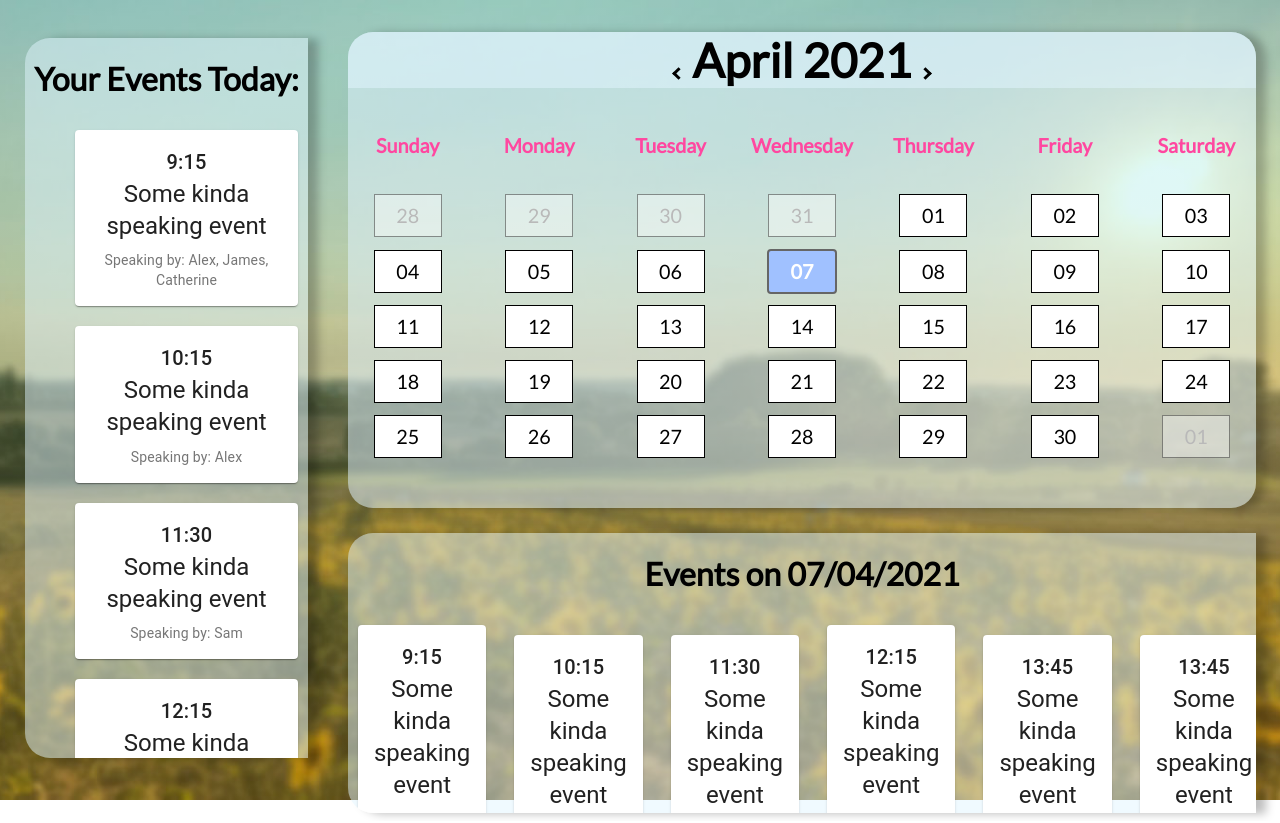
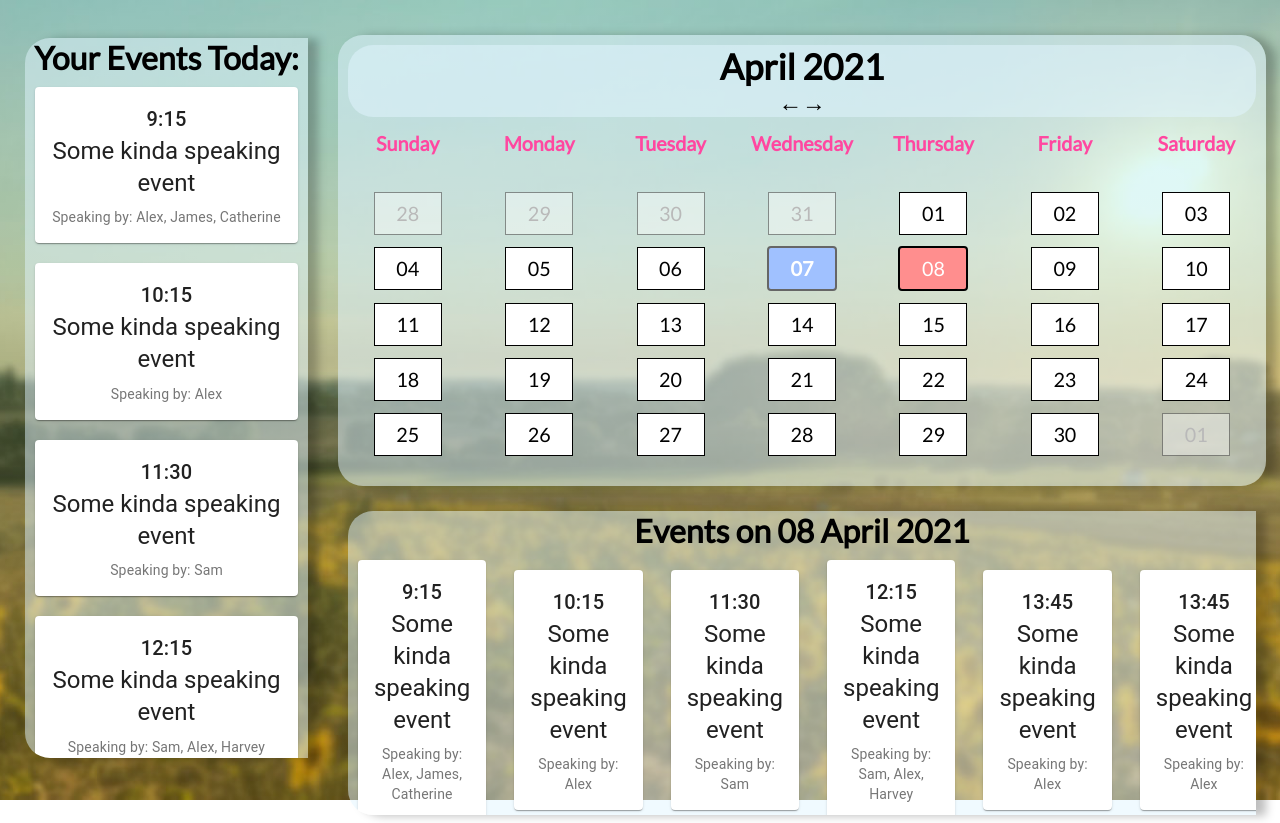
Before and after one commit to Team-25/Mynd, a React (Create React App) app in the folder Frontend/mynd/: page /Calendar in a window 1280 px wide. Built offline with nearby package versions, Linux system fonts and the light colour scheme.

Commit message:
[fixed] Fixed scss padding

```diff
--- a/Frontend/mynd/src/components/Calendar/user-calendar.scss
+++ b/Frontend/mynd/src/components/Calendar/user-calendar.scss
@@ -1,3 +1,8 @@
+*{margin:0px;padding:0px;}
+::selection {
+  color: none;
+  background: none;
+}
 .calendar-container {
     font-size: calc(16px + (26 - 16) * ((100vw - 300px) / (1600 - 300)));
     justify-content: center;
@@ -6,36 +11,12 @@
     text-align: center;
     border-radius: 25px;
     margin: 0 auto;
+    margin-top: 35px;
     margin-bottom: 25px;
+    padding: 10px;
+    padding-bottom: 30px;
     box-shadow: 10px 1px 10px #00000041;
     width:95%;
-}
-
-.arrow {
-  border: solid black;
-  border-width: 0 3px 3px 0;
-  display: inline-block;
-  padding: 3px;
-}
-
-.right {
-  transform: rotate(-45deg);
-  -webkit-transform: rotate(-45deg);
-}
-
-.left {
-  transform: rotate(135deg);
-  -webkit-transform: rotate(135deg);
-}
-
-.up {
-  transform: rotate(-135deg);
-  -webkit-transform: rotate(-135deg);
-}
-
-.down {
-  transform: rotate(45deg);
-  -webkit-transform: rotate(45deg);
 }
 
 .selected-day-events {
@@ -47,7 +28,7 @@
   width:95%;
   overflow-y:auto;
   box-shadow: 10px 1px 10px #00000041;
-  max-height: 35vh;
+  max-height: 38vh;
 }
 
 .month-name {
@@ -55,8 +36,7 @@
     justify-content: center;
     background: rgba(225, 244, 255, 0.521);
     color: rgb(0, 0, 0);
-    border-top-left-radius: 25px;
-    border-top-right-radius: 25px;
+    border-radius: 25px;
   }
 
 .weekdays {
@@ -64,10 +44,6 @@
     color: #ff47a0;
     font-weight: bolder;
     text-align: center;
-}
-
-.calendar-grid {
-    padding-bottom: 50px;
 }
 
 .calendar-current-day {
--- a/Frontend/mynd/src/components/Calendar/user-calendar.tsx
+++ b/Frontend/mynd/src/components/Calendar/user-calendar.tsx
@@ -21,7 +21,7 @@ class Calendar extends React.Component<IProps> {
 
     state: IState = {
         currentDate: new Date(),
-        selectedDate: new Date(),
+        selectedDate: add(new Date(), {days:1}),
     }
 
     getFullMonth(start: Date) {
@@ -44,7 +44,9 @@ class Calendar extends React.Component<IProps> {
             <>
                 <div className="calendar-container">
                     <header className="month-name">
-                        <h1> <i className="arrow left" onClick={() => this.setState({selectedDate: add(this.state.selectedDate, {months:-1})})}/> {format(this.state.selectedDate,'MMMM yyyy')} <i className="arrow right" onClick={() => this.setState({selectedDate: add(this.state.selectedDate, {months:1})})}/> </h1>
+                        <h2>  {format(this.state.selectedDate,'MMMM yyyy')}  </h2>
+                        <span className="calendar-arrow" onClick={() => this.setState({selectedDate: add(this.state.selectedDate, {months:-1})})}>&#8592;</span>
+                        <span className="calendar-arrow" onClick={() => this.setState({selectedDate: add(this.state.selectedDate, {months:1})})}>&#8594;</span>
                     </header>
                     <ul className="weekdays">
                         {["Sunday","Monday","Tuesday","Wednesday","Thursday","Friday","Saturday"].map((day) =>
@@ -64,7 +66,7 @@ class Calendar extends React.Component<IProps> {
                     </div>
                 </div>
                 <div className="selected-day-events">
-                    <h1> Events on {format(this.state.selectedDate, 'dd/MM/YYY')}</h1>
+                    <h1> Events on {format(this.state.selectedDate, 'dd MMMM YYY')}</h1>
                     <ol className="day">
                         {/* TODO MAP OVER SOME QUERY OF EVENTS OF SELECTED DAY */}
                         <li className="calendar-events-items"><CalendarEvent title="Some kinda speaking event" speakers="Alex, James, Catherine" time="9:15"/></li>
```
